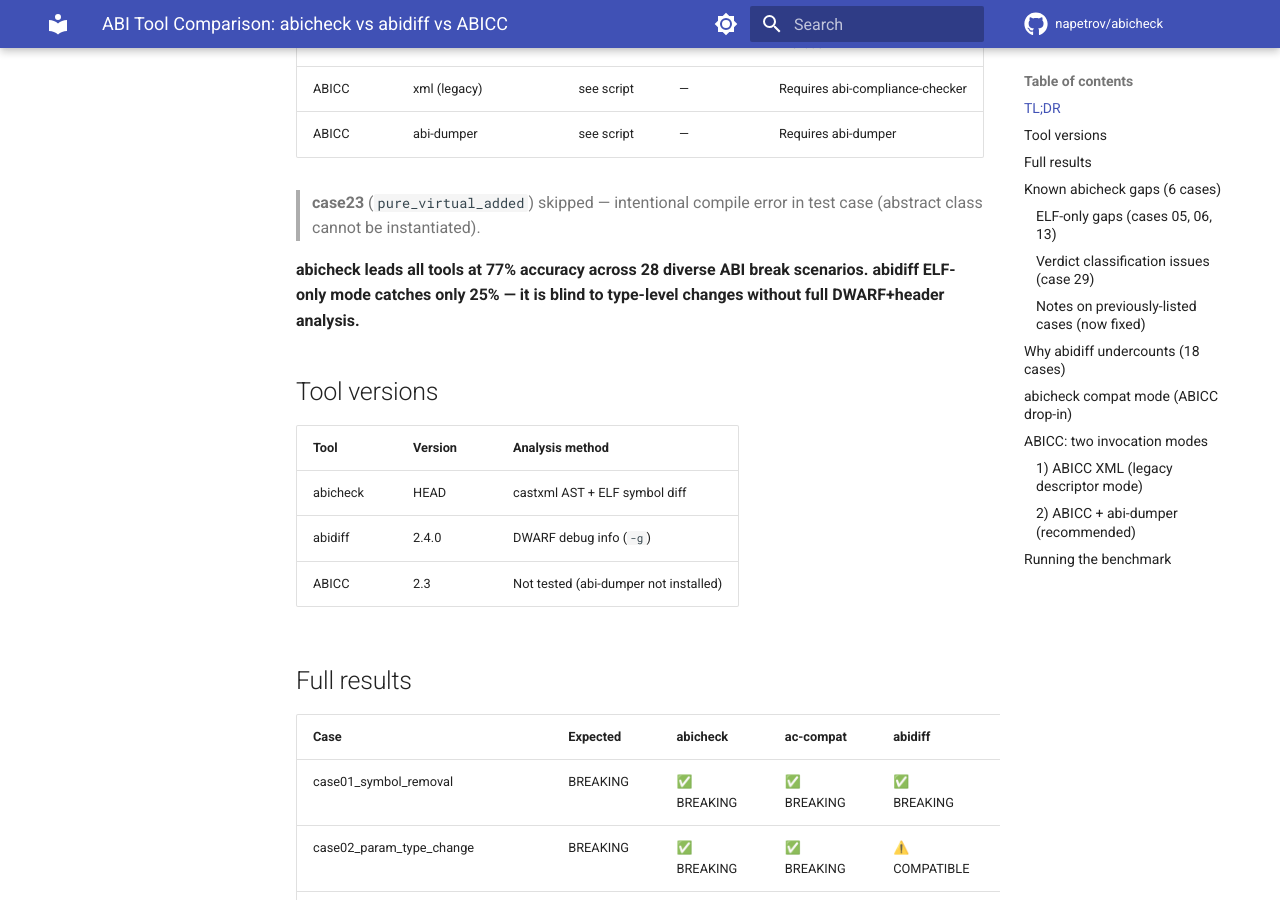
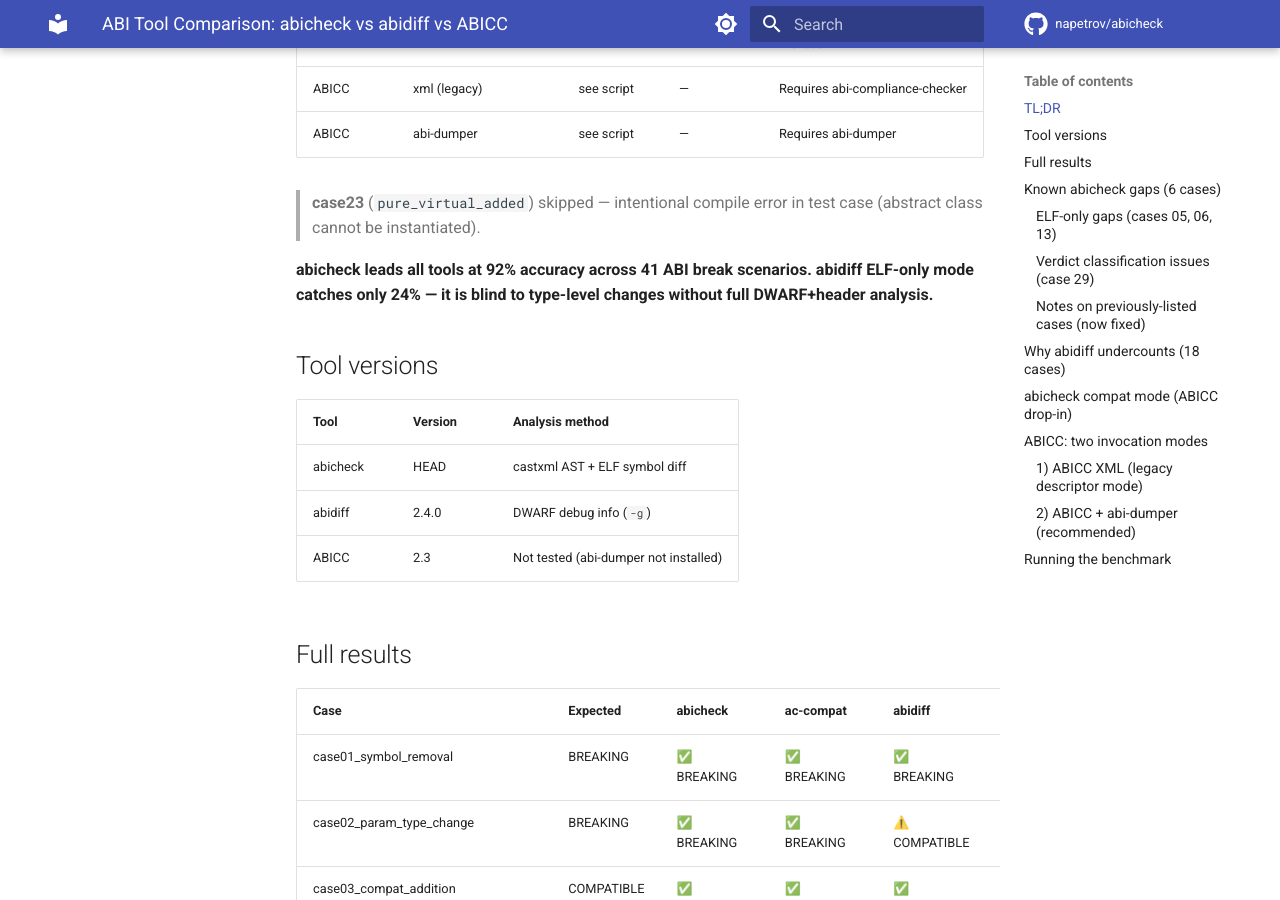
Before and after one commit to napetrov/abicheck, an MkDocs documentation site: the page built from docs/benchmark_report.md, in a window 1280 px wide and 900 px high, scrolled down 629 px. Built offline with MkDocs 1.6.1 and Material for MkDocs 9.7.7, drawn with Linux system fonts in a browser that asks for light colours; comment, search, counter and statistics services are not loaded; some of the changed text lies outside the part shown.

Commit message:
fix(review): compat exit-1 → COMPATIBLE, case15 VERNEED disclaimer, sync accuracy stats

```diff
--- a/docs/benchmark_report.md
+++ b/docs/benchmark_report.md
@@ -15,7 +15,7 @@
 
 > **case23** (`pure_virtual_added`) skipped — intentional compile error in test case (abstract class cannot be instantiated).
 
-**abicheck leads all tools at 77% accuracy across 28 diverse ABI break scenarios. abidiff ELF-only mode catches only 25% — it is blind to type-level changes without full DWARF+header analysis.**
+**abicheck leads all tools at 92% accuracy across 41 ABI break scenarios. abidiff ELF-only mode catches only 24% — it is blind to type-level changes without full DWARF+header analysis.**
 
 ## Tool versions
 
```
Also changed, not shown: other parts of docs/benchmark_report.md (+1 -1 lines), examples/case15_noexcept_change/README.md (+5 -0 lines), 1 other file.
